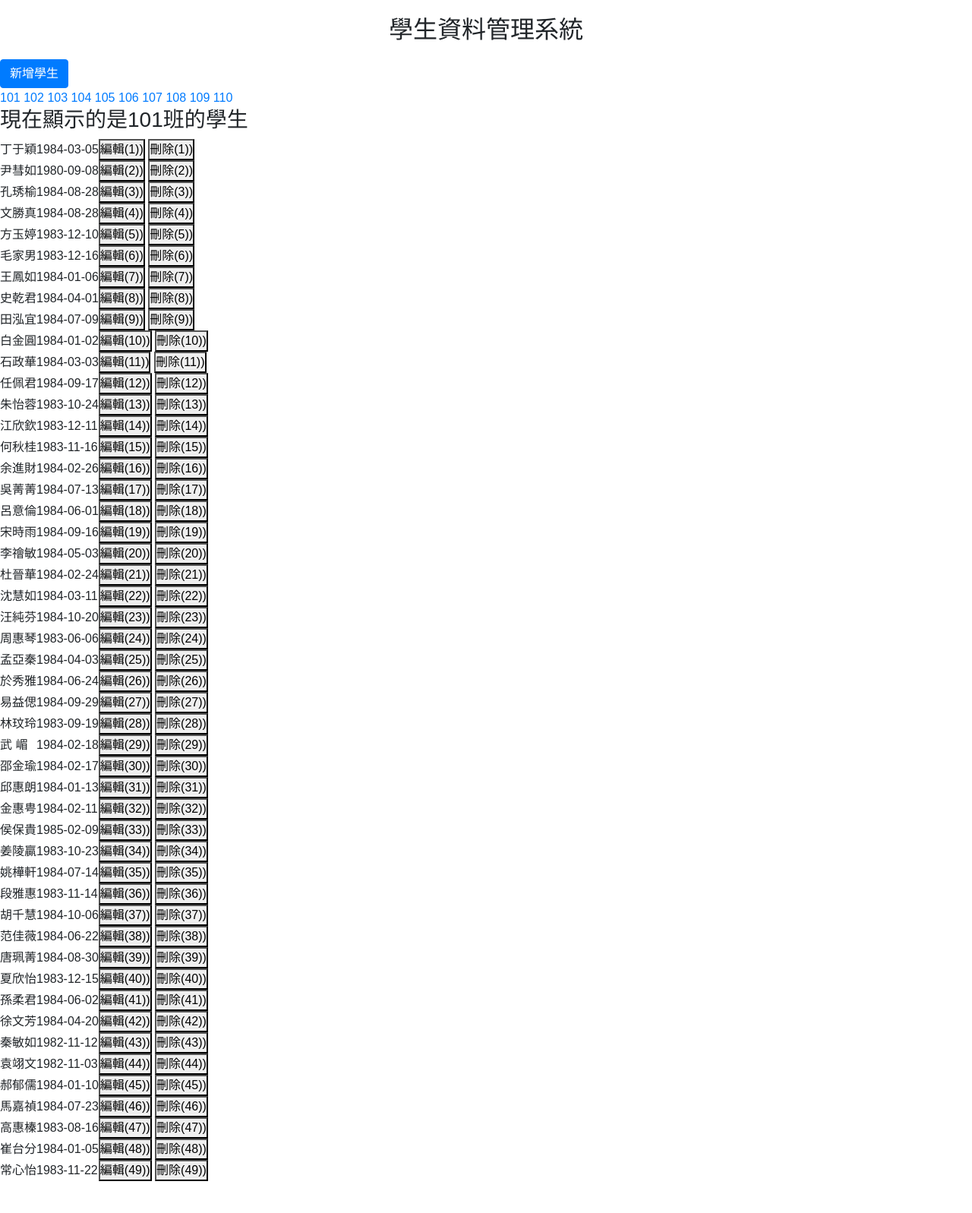
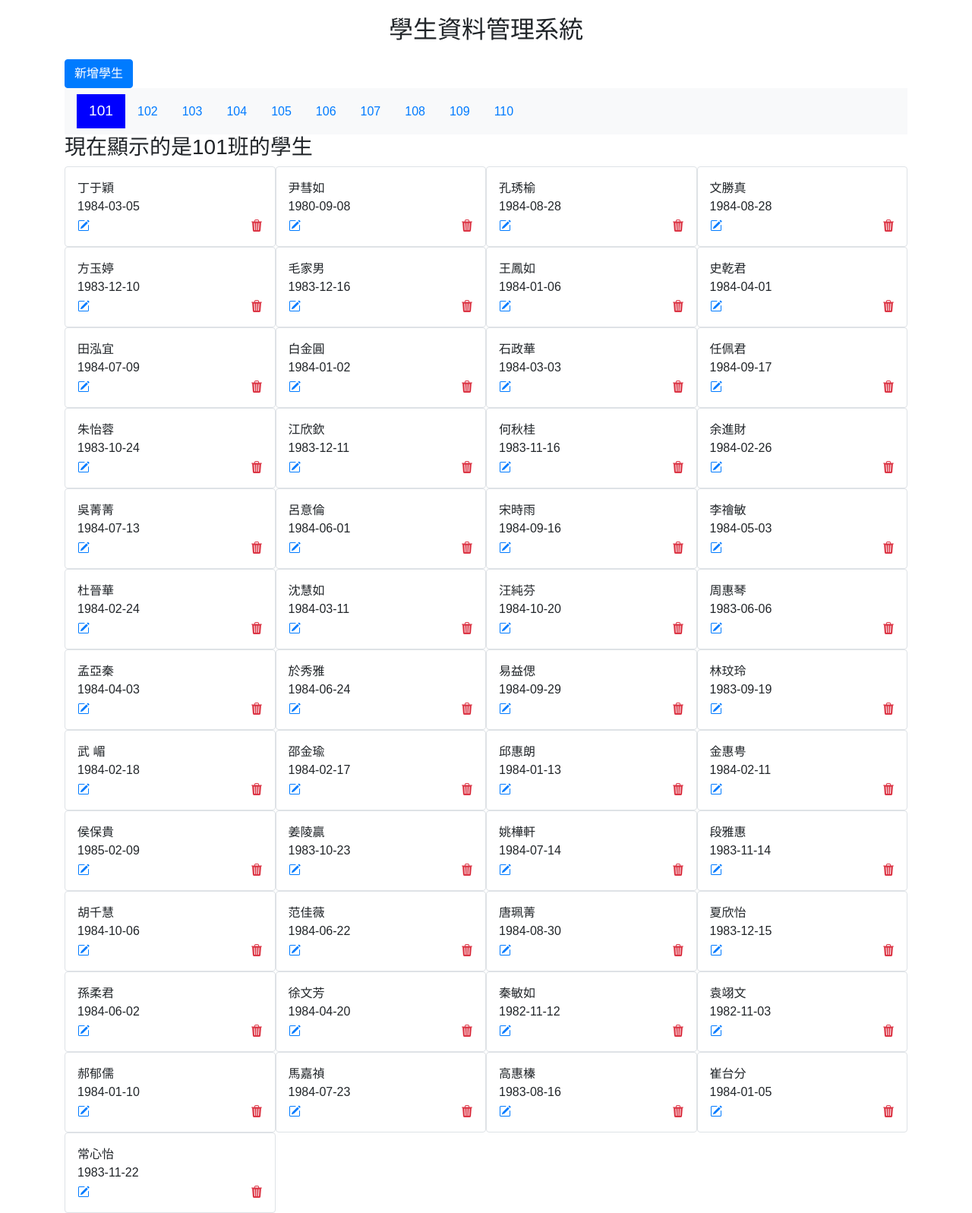
Before and after one commit to POPOB2/ajax, a PHP site: page /app2/index.html in a window 1280 px wide. Shown: the whole page at 76% size. Before the commit the page ends 1555 px from the top, so only its background shows below. Run offline with PHP 8.4, Linux system fonts and the light colour scheme; data comes from the database, SQL or seed files in the repository.

Commit message:
儘其所能美化畫面及強化互動性,bootstrap,icons,jquery

```diff
--- a/app2/form/student_form.php
+++ b/app2/form/student_form.php
@@ -25,12 +25,12 @@ if($type=='add'){
         <?php
         if($type=='add'){
 
-          echo "<input type='button' value='確認新增' onclick='create()'>";
+          echo "<input type='button' class='btn btn-primary' value='確認新增' onclick='create()'>";
         }else{
-          echo "<input type='button' value='確認編輯' onclick='update()'>";
+          echo "<input type='button' class='btn btn-primary' value='確認編輯' onclick='update()'>";
 
         }
         ?>
-        <input type="button" value="取消" onclick="$('.modal-body').html('');$('#stuModal').modal('hide')">
+        <input type="button" class='btn btn-warning' value="取消" onclick="$('.modal-body').html('');$('#stuModal').modal('hide')">
       </p>
     </form>
--- a/app2/index.html
+++ b/app2/index.html
@@ -9,11 +9,27 @@
     <link rel="stylesheet" href="https://cdn.jsdelivr.net/npm/bootstrap@4.6.1/dist/css/bootstrap.min.css" integrity="sha384-zCbKRCUGaJDkqS1kPbPd7TveP5iyJE0EjAuZQTgFLD2ylzuqKfdKlfG/eSrtxUkn" crossorigin="anonymous">
     <link rel="stylesheet" href="style.css">
     <!---匯入要使用的函式庫--->
-
+    <style>
+      .active{
+        background-color: blue;
+        color:white;
+        font-size:larger;
+      }
+      .nav-link:hover{
+        color:blue;
+        background-color: lightcyan;
+      }
+      .active:hover{
+        background-color: white;
+        color:blue;
+        font-size:larger;
+      }
+    </style>
 
 </head>
 <body>
-  <h1 class="header">學生資料管理系統</h1>
+<h1 class="header">學生資料管理系統</h1>
+<div class="container">
   <div class="btn btn-primary position-sticky sticky-top" onclick="loadForm('add')" >新增學生</div>
 
 <!-- Modal -->
@@ -37,22 +53,25 @@
   <div id="studentForm">
 
   </div>
+  <div class="navbar navbar-expand-lg navbar-light bg-light">
+    <a class="nav-link active" href="javascript:query(101)">101</a>
+    <a class="nav-link" href="javascript:query(102)">102</a>
+    <a class="nav-link" href="javascript:query(103)">103</a>
+    <a class="nav-link" href="javascript:query(104)">104</a>
+    <a class="nav-link" href="javascript:query(105)">105</a>
+    <a class="nav-link" href="javascript:query(106)">106</a>
+    <a class="nav-link" href="javascript:query(107)">107</a>
+    <a class="nav-link" href="javascript:query(108)">108</a>
+    <a class="nav-link" href="javascript:query(109)">109</a>
+    <a class="nav-link" href="javascript:query(110)">110</a>
 
-  <a href="javascript:query(101)">101</a>
-  <a href="javascript:query(102)">102</a>
-  <a href="javascript:query(103)">103</a>
-  <a href="javascript:query(104)">104</a>
-  <a href="javascript:query(105)">105</a>
-  <a href="javascript:query(106)">106</a>
-  <a href="javascript:query(107)">107</a>
-  <a href="javascript:query(108)">108</a>
-  <a href="javascript:query(109)">109</a>
-  <a href="javascript:query(110)">110</a>
+  </div>
   <h3 id="room" data-classroom="101"></h3>
   <div id="result" style="display:none"></div>
-  <table id="list">
+  <div id="list" class="d-flex flex-wrap">
 
-  </table>
+</div>
+</div>
   <script src="https://code.jquery.com/jquery-3.6.0.min.js" integrity="sha256-/xUj+3OJU5yExlq6GSYGSHk7tPXikynS7ogEvDej/m4=" crossorigin="anonymous"></script>
   <script src="https://cdn.jsdelivr.net/npm/popper.js@1.16.1/dist/umd/popper.min.js" integrity="sha384-9/reFTGAW83EW2RDu2S0VKaIzap3H66lZH81PoYlFhbGU+6BZp6G7niu735Sk7lN" crossorigin="anonymous"></script>
   <script src="https://cdn.jsdelivr.net/npm/bootstrap@4.6.1/dist/js/bootstrap.min.js" integrity="sha384-VHvPCCyXqtD5DqJeNxl2dtTyhF78xXNXdkwX1CZeRusQfRKp+tA7hAShOK/B/fQ2" crossorigin="anonymous"></script>
@@ -67,6 +86,12 @@
 * 5.是否需要更新畫面內容？更新畫面的方法？
 ************************************/
 query(101);
+
+
+$(".nav-link").on('click',function(){
+  $(".nav-link").removeClass('active')
+  $(this).addClass('active');
+})
 
 function loadForm(type){
   $(".modal-body").load("./form/student_form.php",{type},()=>{
@@ -106,14 +131,24 @@ function query(classroom){
     students=JSON.parse(students)
     let tr="";
     students.forEach((val,idx)=>{
-      tr=tr+`<tr>
-                <td>${val.name}</td>
-                <td>${val.birthday}</td>
-                <td>
-                    <button onclick='edit(${val.id})'>編輯(${val.id}))</button>
-                    <button onclick='del(${val.id})'>刪除(${val.id}))</button>
-                </td>
-             </tr>`;
+      tr=tr+`<div class='border rounded p-3 col-md-3 col-sm-6'>
+                <div>${val.name}</div>
+                <div>${val.birthday}</div>
+                <div class='d-flex justify-content-between'>
+                  <div class='text-primary' onclick='edit(${val.id})'>
+                    <svg xmlns="http://www.w3.org/2000/svg" width="16" height="16" fill="currentColor" class="bi bi-pencil-square" viewBox="0 0 16 16">
+    <path d="M15.502 1.94a.5.5 0 0 1 0 .706L14.459 3.69l-2-2L13.502.646a.5.5 0 0 1 .707 0l1.293 1.293zm-1.75 2.456-2-2L4.939 9.21a.5.5 0 0 0-.121.196l-.805 2.414a.25.25 0 0 0 .316.316l2.414-.805a.5.5 0 0 0 .196-.12l6.813-6.814z"/>
+    <path fill-rule="evenodd" d="M1 13.5A1.5 1.5 0 0 0 2.5 15h11a1.5 1.5 0 0 0 1.5-1.5v-6a.5.5 0 0 0-1 0v6a.5.5 0 0 1-.5.5h-11a.5.5 0 0 1-.5-.5v-11a.5.5 0 0 1 .5-.5H9a.5.5 0 0 0 0-1H2.5A1.5 1.5 0 0 0 1 2.5v11z"/>
+  </svg>
+                    </div>
+
+                    <div class='text-danger' onclick='del(${val.id})'>
+                      <svg xmlns="http://www.w3.org/2000/svg" width="16" height="16" fill="currentColor" class="bi bi-trash3-fill" viewBox="0 0 16 16">
+    <path d="M11 1.5v1h3.5a.5.5 0 0 1 0 1h-.538l-.853 10.66A2 2 0 0 1 11.115 16h-6.23a2 2 0 0 1-1.994-1.84L2.038 3.5H1.5a.5.5 0 0 1 0-1H5v-1A1.5 1.5 0 0 1 6.5 0h3A1.5 1.5 0 0 1 11 1.5Zm-5 0v1h4v-1a.5.5 0 0 0-.5-.5h-3a.5.5 0 0 0-.5.5ZM4.5 5.029l.5 8.5a.5.5 0 1 0 .998-.06l-.5-8.5a.5.5 0 1 0-.998.06Zm6.53-.528a.5.5 0 0 0-.528.47l-.5 8.5a.5.5 0 0 0 .998.058l.5-8.5a.5.5 0 0 0-.47-.528ZM8 4.5a.5.5 0 0 0-.5.5v8.5a.5.5 0 0 0 1 0V5a.5.5 0 0 0-.5-.5Z"/>
+  </svg>
+                      </div>
+                </div>
+             </div>`;
     })
 
     $("#list").html(tr);
```
